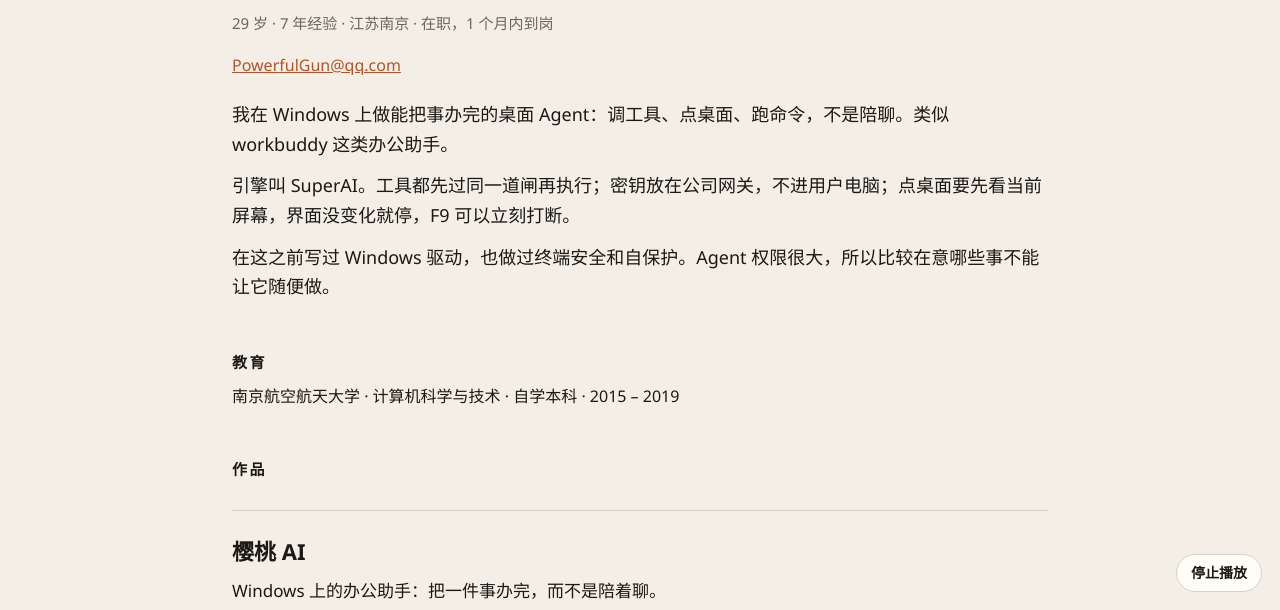
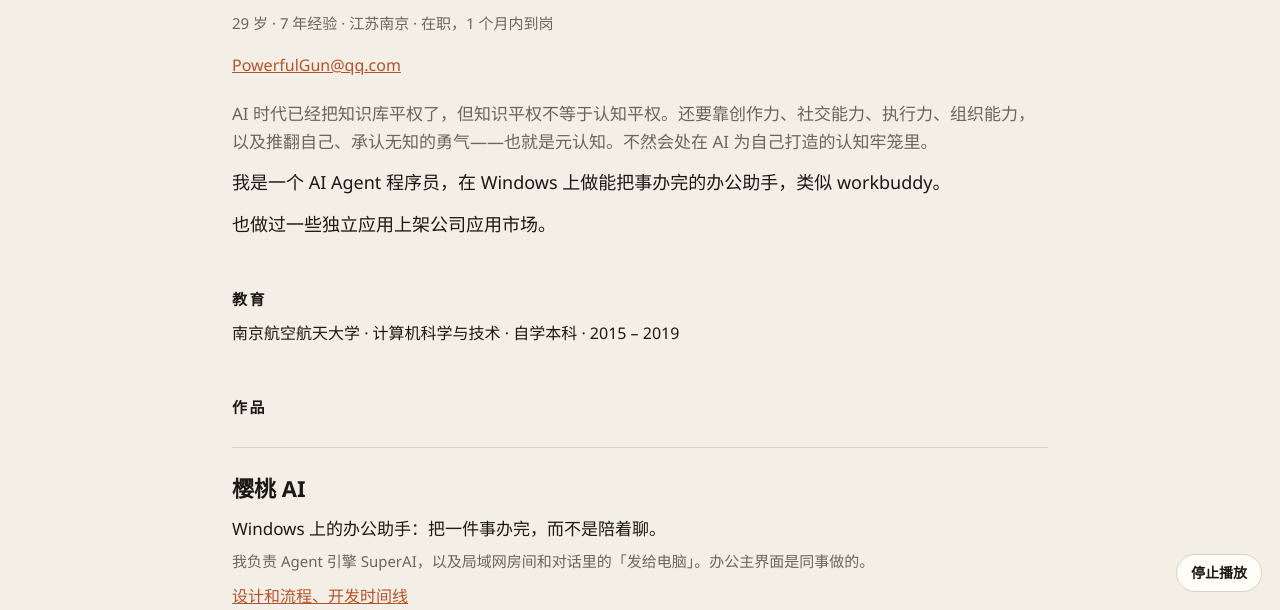
Before and after one commit to PowerfulGun/online-resume, a plain HTML site: page index.html in a window 1280 px wide. Shown: the part 190-800 px from the top of the page. Drawn offline with Linux system fonts and the light colour scheme.

Commit message:
Open with an AI-era view and a shorter Agent intro.
Co-authored-by: Cursor <cursoragent@cursor.com>

```diff
--- a/index.html
+++ b/index.html
@@ -46,6 +46,7 @@
     .lede { margin: 22px 0 0; font-size: 18px; }
     .lede p { margin: 0 0 12px; }
     .lede p:last-child { margin-bottom: 0; }
+    .lede .view { color: var(--muted); font-size: 17px; }
     .contact { display: flex; flex-wrap: wrap; gap: 8px 16px; margin: 16px 0 0; padding: 0; list-style: none; }
     .contact a { color: var(--copper); }
     .edu { margin: 8px 0 0; padding: 0; list-style: none; }
@@ -103,9 +104,9 @@
         <li><a href="mailto:PowerfulGun@qq.com">PowerfulGun@qq.com</a></li>
       </ul>
       <div class="lede">
-        <p>我在 Windows 上做能把事办完的桌面 Agent：调工具、点桌面、跑命令，不是陪聊。类似 workbuddy 这类办公助手。</p>
-        <p>引擎叫 SuperAI。工具都先过同一道闸再执行；密钥放在公司网关，不进用户电脑；点桌面要先看当前屏幕，界面没变化就停，F9 可以立刻打断。</p>
-        <p>在这之前写过 Windows 驱动，也做过终端安全和自保护。Agent 权限很大，所以比较在意哪些事不能让它随便做。</p>
+        <p class="view">AI 时代已经把知识库平权了，但知识平权不等于认知平权。还要靠创作力、社交能力、执行力、组织能力，以及推翻自己、承认无知的勇气——也就是元认知。不然会处在 AI 为自己打造的认知牢笼里。</p>
+        <p>我是一个 AI Agent 程序员，在 Windows 上做能把事办完的办公助手，类似 workbuddy。</p>
+        <p>也做过一些独立应用上架公司应用市场。</p>
       </div>
     </header>
 
```
